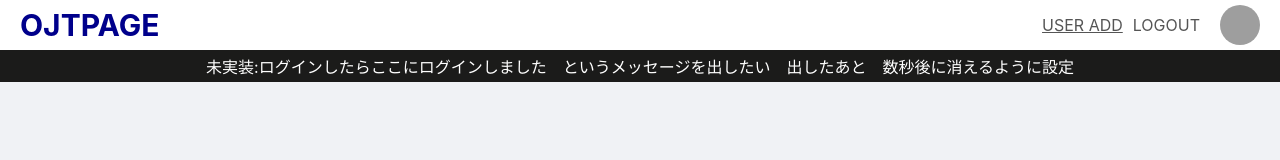
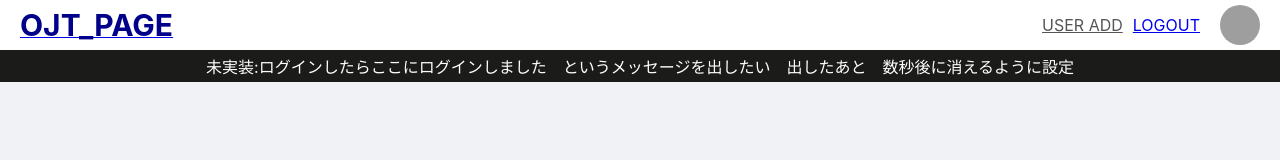
Before and after one commit to soda21/OJT_Program, a React (Create React App) app: page /login in a window 1280 px wide. Shown: the top 160 px of the page. Built offline with nearby package versions, Linux system fonts and the light colour scheme; no server answers; sample sign-in values are in the browser's storage; grey boxes are pictures that could not be loaded.

Commit message:
LogOut機能を実装

```diff
--- a/src/context/AuthReducer.js
+++ b/src/context/AuthReducer.js
@@ -8,6 +8,8 @@ const AuthReducer = (state, action) => {
       };
     }
     case "LOGOUT": {
+      // ローカルストレージを削除
+      window.localStorage.removeItem("user");
       return {
         currentUser: null,
       };
--- a/src/pages/Navbar.js
+++ b/src/pages/Navbar.js
@@ -3,20 +3,34 @@ import "./Navbar.css";
 import { Link } from "react-router-dom";
 import { useContext } from "react";
 import { AuthContext } from "../context/AuthContext";
+import { useNavigate } from "react-router-dom";
 
 const Navbar = () => {
   const { currentUser } = useContext(AuthContext);
+  const navigate = useNavigate();
+  const { dispatch } = useContext(AuthContext);
 
+  const logout = (e) => {
+    e.preventDefault();
+    // AuthReducerへ
+    dispatch({ type: "LOGOUT" });
+
+    navigate("/login");
+  };
   return (
     <div className="topbar">
       <div className="topbarWrapper">
         <div className="topLeft">
-          <span className="logo">OJTPAGE</span>
+          <Link to="/">
+            <span className="logo">OJT_PAGE</span>
+          </Link>
         </div>
         <div className="topRight">
-          <Link to="/adduser" className="topbarIconContainer">
-            <span>USER ADD</span>
-          </Link>
+          {currentUser && (
+            <Link to="/adduser" className="topbarIconContainer">
+              <span>USER ADD</span>
+            </Link>
+          )}
           {/* <Link to="/ABOUT" className="topbarIconContainer">
             <span>LOGOUT</span>
           </Link> */}
@@ -24,7 +38,9 @@ const Navbar = () => {
           {/* ログインしている時だけ表示 */}
           {currentUser && (
             <div className="topbarIconContainer">
-              <span>LOGOUT</span>
+              <Link to="/login" onClick={logout}>
+                <span>LOGOUT</span>
+              </Link>
             </div>
           )}
 
--- a/src/pages/Users/AddUser.jsx
+++ b/src/pages/Users/AddUser.jsx
@@ -19,7 +19,8 @@ const AddUser = ({ inputs }) => {
   const handleInput = (e) => {
     const id = e.target.id;
     const value = e.target.value;
-
+    console.log("valueは",{value})
+    console.log("...dataは",{...data})
     setdata({ ...data, [id]: value });
   };
   console.log("ログイン用のデータ", data);
```
